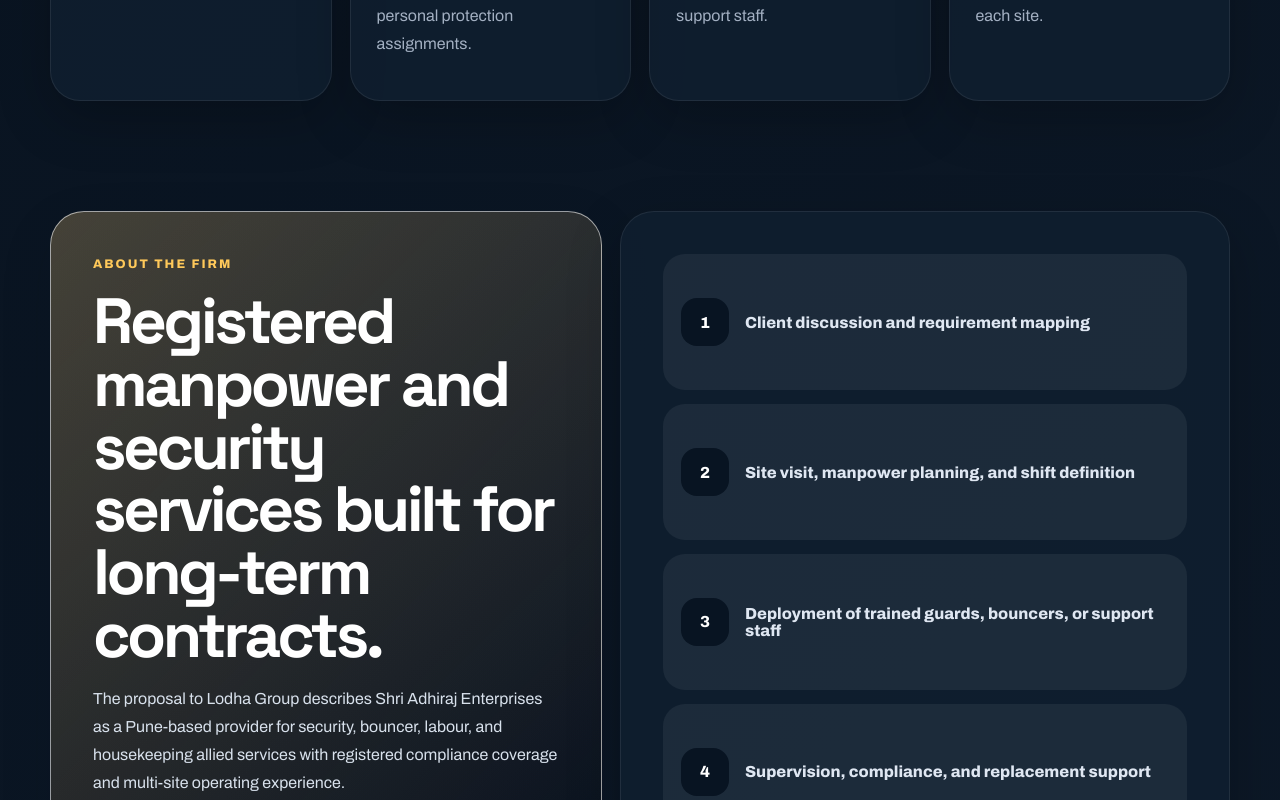
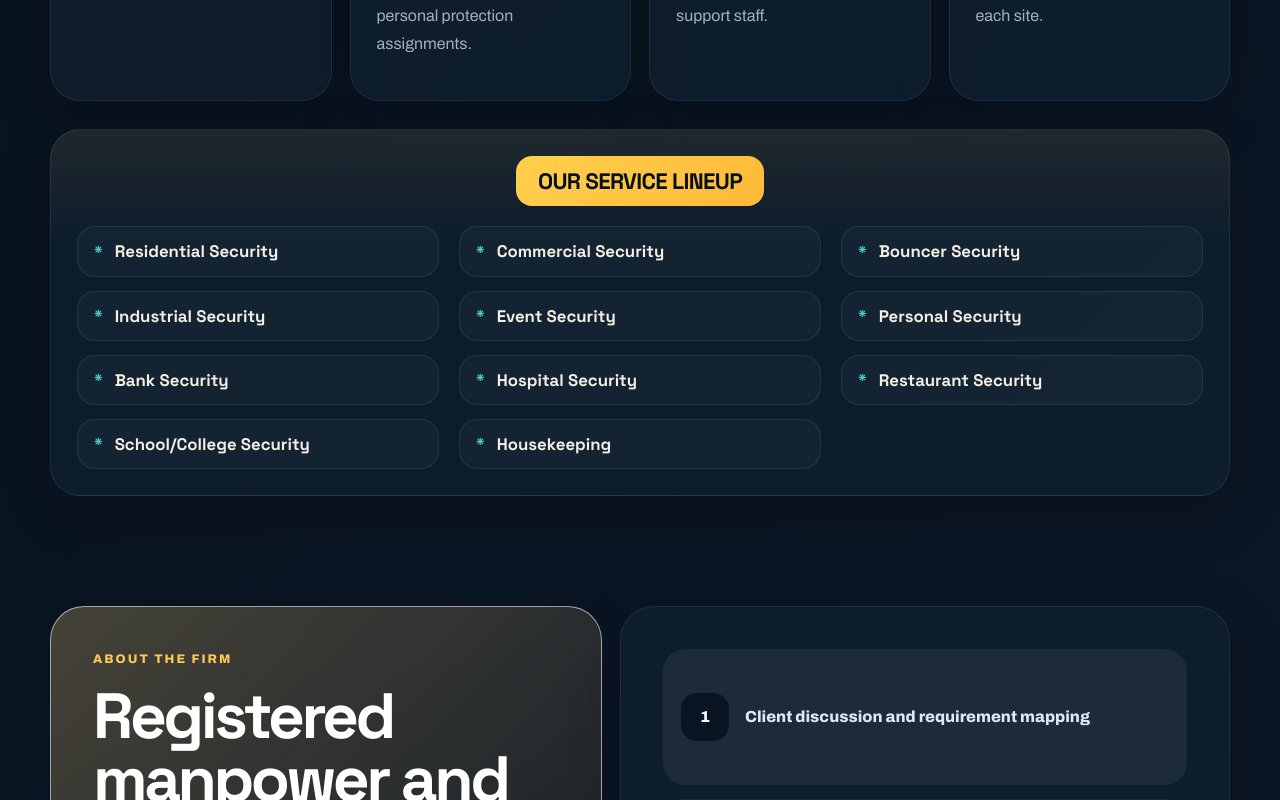
Before and after one commit to Sham1718/Adiraj_security, a React (Vite) app in the folder security_guard/: page / in a window 1280 px wide. Shown: the part 1900-2700 px from the top of the page. Built offline with nearby package versions, Linux system fonts and the light colour scheme.

Commit message:
changed the text

```diff
--- a/security_guard/src/App.jsx
+++ b/security_guard/src/App.jsx
@@ -5,7 +5,9 @@ import AboutSection from './components/AboutSection'
 import CredentialsSection from './components/CredentialsSection'
 import CoverageSection from './components/CoverageSection'
 import ProofBand from './components/ProofBand'
+import WhyChooseSection from './components/WhyChooseSection'
 import ClientsSection from './components/ClientsSection'
+import PartnersSection from './components/PartnersSection'
 import QuoteSection from './components/QuoteSection'
 import ContactSection from './components/ContactSection'
 
@@ -19,7 +21,9 @@ function App() {
       <CredentialsSection />
       <CoverageSection />
       <ProofBand />
+      <WhyChooseSection />
       <ClientsSection />
+      <PartnersSection />
       <QuoteSection />
       <ContactSection />
     </main>
--- a/security_guard/src/components/AboutSection.jsx
+++ b/security_guard/src/components/AboutSection.jsx
@@ -7,9 +7,9 @@ function AboutSection() {
         <p className="eyebrow">About the firm</p>
         <h2>Registered manpower and security services built for long-term contracts.</h2>
         <p>
-          The proposal to Lodha Group describes Shri Adhiraj Enterprises as a Pune-based provider for security,
-          bouncer, labour, and housekeeping allied services with registered compliance coverage and multi-site
-          operating experience.
+          Shri Adhiraj Enterprises is a Pune-based service provider offering security, bouncer, labour, housekeeping,
+          and allied support services with registered compliance coverage, disciplined deployment, and experience
+          across multiple active sites.
         </p>
         <a className="text-link" href="#contact">Mail for contract discussion</a>
       </div>
--- a/security_guard/src/components/ClientsSection.jsx
+++ b/security_guard/src/components/ClientsSection.jsx
@@ -6,10 +6,10 @@ function ClientsSection() {
     <section className="section clients-section" id="clients">
       <div className="section-heading reveal">
         <p className="eyebrow">Current and past sites</p>
-        <h2>Selected names listed in the PDF.</h2>
+        <h2>Selected projects and client locations served by the company.</h2>
         <p>
-          The proposal includes a larger operating list. This section surfaces the strongest recognizable names so
-          visitors immediately see active deployment credibility.
+          Shri Adhiraj Enterprises has supported residential projects, commercial properties, and operating sites
+          across Pune region. These names reflect the company&apos;s active deployment footprint.
         </p>
       </div>
       <div className="site-gallery reveal">
--- a/security_guard/src/components/ContactSection.jsx
+++ b/security_guard/src/components/ContactSection.jsx
@@ -7,8 +7,8 @@ function ContactSection() {
         <p className="eyebrow">Contact details</p>
         <h2>Connect with Shri Adhiraj Enterprises for security and manpower contracts.</h2>
         <p>
-          Based on the PDF, the company operates from Office No. 6, Natraj Complex, J.J. Nagar, Kesnand Road,
-          Wagholi, Pune, Maharashtra 412207.
+          The company operates from Office No. 6, Natraj Complex, J.J. Nagar, Kesnand Road, Wagholi, Pune,
+          Maharashtra 412207 and supports nearby industrial, commercial, and residential locations.
         </p>
         <div className="contact-details">
           <a href="tel:+919893976161">9893976161</a>
--- a/security_guard/src/components/CredentialsSection.jsx
+++ b/security_guard/src/components/CredentialsSection.jsx
@@ -5,7 +5,7 @@ function CredentialsSection() {
     <section className="section credentials-section">
       <div className="section-heading reveal">
         <p className="eyebrow">Business specifics</p>
-        <h2>Compliance and registration details from the shared quotation.</h2>
+        <h2>Compliance and registration details that support dependable operations.</h2>
       </div>
       <div className="credentials-grid">
         {credentials.map((item, index) => (
--- a/security_guard/src/components/ServicesSection.jsx
+++ b/security_guard/src/components/ServicesSection.jsx
@@ -1,4 +1,4 @@
-import { services } from '../data/siteContent'
+import { serviceCategories, services } from '../data/siteContent'
 import { serviceSectionImages } from '../data/siteImages'
 
 function ServicesSection() {
@@ -8,8 +8,8 @@ function ServicesSection() {
         <p className="eyebrow">Service portfolio</p>
         <h2>One vendor for security, support staff, and site operations.</h2>
         <p>
-          The quotation PDF positions the company as a combined security and manpower provider rather than a
-          guard-only agency, so the site now reflects that broader offering.
+          Shri Adhiraj Enterprises supports residential, commercial, industrial, and event clients with integrated
+          security, manpower, and facility support services under one dependable operations team.
         </p>
       </div>
       <div className="service-grid">
@@ -26,6 +26,20 @@ function ServicesSection() {
           </article>
         ))}
       </div>
+
+      <div className="service-categories reveal">
+        <div className="service-categories-heading">
+          <span>Our Service Lineup</span>
+        </div>
+        <div className="service-categories-grid">
+          {serviceCategories.map((category, index) => (
+            <div className="service-category-item" style={{ '--delay': `${index * 35}ms` }} key={category}>
+              <span className="service-category-icon" aria-hidden="true">*</span>
+              <span>{category}</span>
+            </div>
+          ))}
+        </div>
+      </div>
     </section>
   )
 }
--- a/security_guard/src/data/siteContent.js
+++ b/security_guard/src/data/siteContent.js
@@ -15,6 +15,20 @@ export const services = [
     title: 'Garden Maintenance',
     text: 'Lawn cutting, pruning, weeding, plant replacement, and periodic upkeep programs tailored to each site.',
   },
+]
+
+export const serviceCategories = [
+  'Residential Security',
+  'Commercial Security',
+  'Bouncer Security',
+  'Industrial Security',
+  'Event Security',
+  'Personal Security',
+  'Bank Security',
+  'Hospital Security',
+  'Restaurant Security',
+  'School/College Security',
+  'Housekeeping',
 ]
 
 export const credentials = [
@@ -46,6 +60,22 @@ export const clients = [
   'SNBP School',
   'Oasis Wagholi',
   'Dynamic Warehouse, Lonikand',
+]
+
+export const primePartners = [
+  'Mulik',
+  'Majestique Landmarks',
+  'Krish Group',
+  'Mayberry',
+  'Adhar',
+  'Aryan Promoters & Builders',
+  'Magnum Iris',
+  'Wakefit',
+  'Pristine O2 World',
+  'Shree Siddhivinayak Promoters & Builders',
+  'Mulik Luxuria',
+  'Gagan Developers',
+  'Oxy Primo',
 ]
 
 export const coverage = [
@@ -127,3 +157,14 @@ export const proofPoints = [
     text: 'Client safety, transparency, response time, and long-term service relationships are presented as core priorities.',
   },
 ]
+
+export const whyChoosePoints = [
+  'Trusted, reliable, and result-oriented services delivered with complete professionalism.',
+  'Skilled, semi-skilled, and unskilled manpower selected carefully and trained for quality performance.',
+  'Strict compliance, transparency, and time-bound service execution across contracts.',
+  'Client safety, satisfaction, and long-term relationships treated as top priorities.',
+  'Quick response team backed by strong supervision and a disciplined workforce.',
+  'Customized solutions for business sites, residential projects, and event requirements.',
+  'Competitive pricing without compromising on service standards.',
+  'One-stop support for manpower, security, bouncers, housekeeping, and maintenance services.',
+]
--- a/security_guard/src/data/siteImages.js
+++ b/security_guard/src/data/siteImages.js
@@ -11,6 +11,7 @@ import contactImage1 from '../assets/IMG_4629.JPG.jpeg'
 import contactImage2 from '../assets/IMG_4630.JPG.jpeg'
 import contactImage3 from '../assets/IMG_4631.JPG.jpeg'
 import contactImage4 from '../assets/IMG_4632.JPG.jpeg'
+import partnersBoardImage from '../assets/partners-board.png'
 
 export const heroSectionImage = heroImage
 
@@ -70,3 +71,8 @@ export const contactGalleryImages = [
     alt: 'Support staff image from a managed client location',
   },
 ]
+
+export const partnersSectionImage = {
+  src: partnersBoardImage,
+  alt: 'Prime partners board showing client and developer brand logos',
+}
--- a/security_guard/src/index.css
+++ b/security_guard/src/index.css
@@ -387,6 +387,65 @@ h3 {
   gap: 18px;
 }
 
+.service-categories {
+  margin-top: 28px;
+  padding: 26px;
+  border: 1px solid rgba(255, 255, 255, 0.08);
+  border-radius: 30px;
+  background:
+    linear-gradient(180deg, rgba(255, 185, 56, 0.08), transparent 30%),
+    rgba(16, 32, 49, 0.72);
+  box-shadow: 0 18px 54px rgba(0, 0, 0, 0.18);
+}
+
+.service-categories-heading {
+  display: flex;
+  justify-content: center;
+  margin-bottom: 20px;
+}
+
+.service-categories-heading span {
+  display: inline-flex;
+  min-height: 50px;
+  align-items: center;
+  justify-content: center;
+  padding: 0 22px;
+  border-radius: 16px;
+  color: #07111d;
+  background: linear-gradient(135deg, #ffd04d, #ffb938);
+  font-family: 'Space Grotesk', sans-serif;
+  font-size: 1.4rem;
+  font-weight: 700;
+  letter-spacing: -0.03em;
+  text-transform: uppercase;
+}
+
+.service-categories-grid {
+  display: grid;
+  grid-template-columns: repeat(3, minmax(0, 1fr));
+  gap: 14px 20px;
+}
+
+.service-category-item {
+  display: flex;
+  gap: 12px;
+  align-items: center;
+  padding: 14px 16px;
+  border: 1px solid rgba(255, 255, 255, 0.08);
+  border-radius: 18px;
+  background: rgba(255, 255, 255, 0.03);
+  color: #f3efe3;
+  font-family: 'Space Grotesk', sans-serif;
+  font-size: 1.05rem;
+  font-weight: 700;
+  line-height: 1.2;
+}
+
+.service-category-icon {
+  color: #44d6d0;
+  font-size: 1rem;
+}
+
 .service-card,
 .command-card,
 .timeline,
@@ -560,6 +619,49 @@ h3 {
 
 .clients-grid {
   grid-template-columns: repeat(4, minmax(0, 1fr));
+}
+
+.partners-section {
+  padding-top: 22px;
+}
+
+.partners-banner {
+  display: flex;
+  justify-content: center;
+  margin-bottom: 26px;
+}
+
+.partners-banner span {
+  display: inline-flex;
+  min-height: 58px;
+  align-items: center;
+  justify-content: center;
+  padding: 0 32px;
+  border: 1px solid rgba(255, 255, 255, 0.08);
+  border-radius: 18px;
+  color: #ffd44f;
+  background: linear-gradient(135deg, #203a63, #112038);
+  box-shadow: 0 18px 54px rgba(0, 0, 0, 0.22);
+  font-family: 'Space Grotesk', sans-serif;
+  font-size: clamp(1.5rem, 3vw, 2.3rem);
+  font-weight: 700;
+  letter-spacing: -0.04em;
+  text-transform: uppercase;
+}
+
+.partners-board {
+  margin: 0 0 24px;
+  overflow: hidden;
+  border: 1px solid rgba(255, 255, 255, 0.08);
+  border-radius: 28px;
+  box-shadow: 0 18px 54px rgba(0, 0, 0, 0.2);
+  background: rgba(255, 255, 255, 0.03);
+}
+
+.partners-board img {
+  display: block;
+  width: 100%;
+  height: auto;
 }
 
 .site-gallery {
@@ -792,6 +894,50 @@ h3 {
   color: #d3deea;
 }
 
+.why-section {
+  padding-top: 28px;
+}
+
+.why-grid {
+  display: grid;
+  grid-template-columns: repeat(2, minmax(0, 1fr));
+  gap: 18px;
+}
+
+.why-card {
+  display: grid;
+  grid-template-columns: 34px 1fr;
+  gap: 14px;
+  align-items: start;
+  padding: 22px;
+  border: 1px solid rgba(255, 255, 255, 0.08);
+  border-radius: 24px;
+  background:
+    linear-gradient(160deg, rgba(255, 185, 56, 0.12), transparent),
+    rgba(255, 255, 255, 0.04);
+  box-shadow: 0 18px 54px rgba(0, 0, 0, 0.18);
+}
+
+.why-icon {
+  display: grid;
+  width: 34px;
+  height: 34px;
+  place-items: center;
+  border-radius: 12px;
+  color: #07111d;
+  background: linear-gradient(135deg, #ffd04d, #ffb938);
+  font-size: 0.95rem;
+  font-weight: 900;
+}
+
+.why-card p {
+  margin: 0;
+  color: #f3efe3;
+  font-size: 1.03rem;
+  font-weight: 700;
+  line-height: 1.55;
+}
+
 .contact-section {
   display: grid;
   grid-template-columns: minmax(0, 0.95fr) minmax(320px, 0.8fr);
@@ -966,6 +1112,14 @@ h3 {
     grid-template-columns: repeat(2, minmax(0, 1fr));
   }
 
+  .why-grid {
+    grid-template-columns: 1fr;
+  }
+
+  .service-categories-grid {
+    grid-template-columns: repeat(2, minmax(0, 1fr));
+  }
+
   .credentials-grid {
     grid-template-columns: repeat(2, minmax(0, 1fr));
   }
@@ -1018,6 +1172,10 @@ h3 {
     grid-template-columns: 1fr;
   }
 
+  .service-categories-grid {
+    grid-template-columns: 1fr;
+  }
+
   .credentials-grid,
   .clients-grid,
   .rate-table,
```
Also changed, not shown: security_guard/src/components/PartnersSection.jsx (added, +17 -0 lines), security_guard/src/components/QuoteSection.jsx (+6 -6 lines), security_guard/src/components/WhyChooseSection.jsx (added, +27 -0 lines), security_guard/src/assets/partners-board.png (added). Lines whose indentation alone changed are shown as unchanged.
